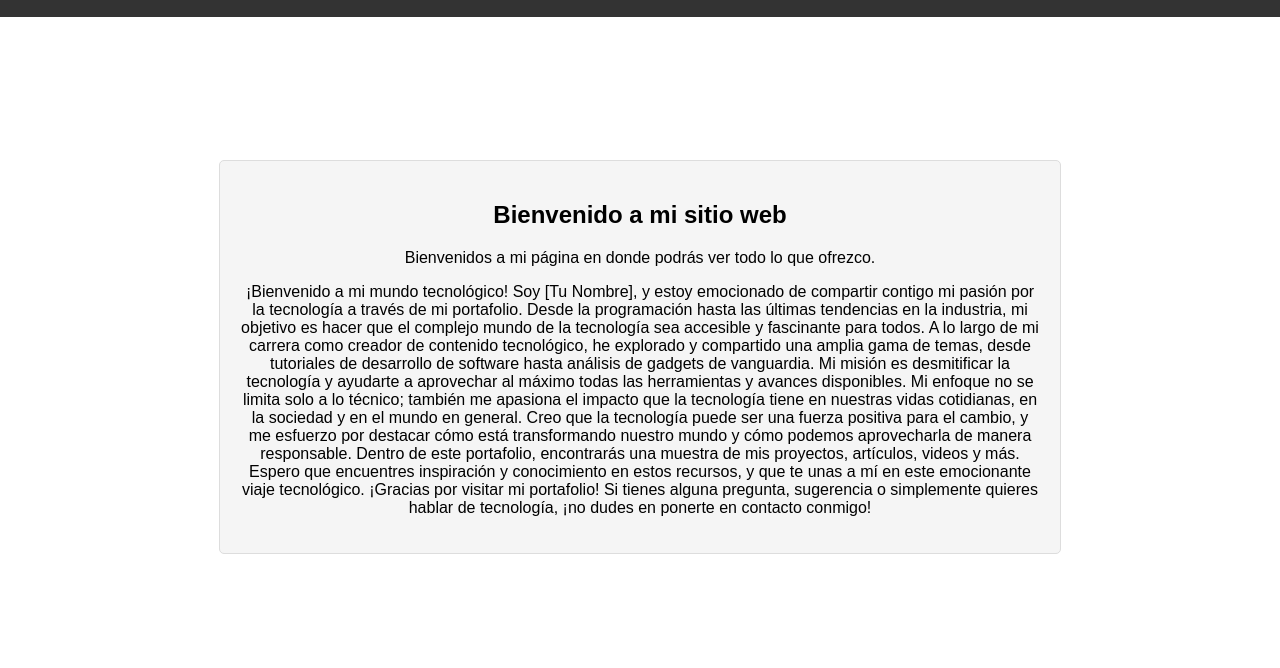
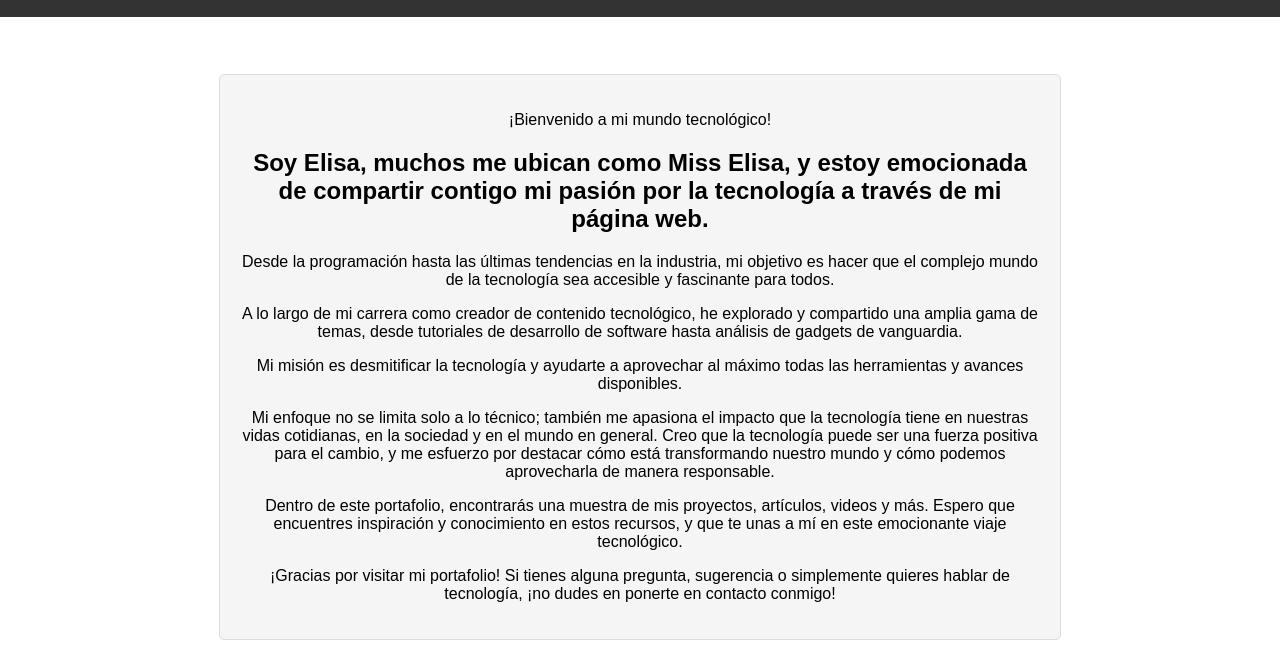
Before and after one commit to elisarrtech/proyectos, a plain HTML site: page index.html in a window 1280 px wide. Shown: the part 132-800 px from the top of the page. Drawn offline with Linux system fonts and the light colour scheme.

Commit message:
Update index.html

```diff
--- a/index.html
+++ b/index.html
@@ -27,19 +27,22 @@
         <!-- Contenido principal de tu página aquí -->
         <div class="container">
             <section class="main-content">
-                <h2>Bienvenido a mi sitio web</h2>
-                <p>Bienvenidos a mi página en donde podrás ver todo lo que ofrezco.</p>
+
                 <p> ¡Bienvenido a mi mundo tecnológico!
 
-Soy [Tu Nombre], y estoy emocionado de compartir contigo mi pasión por la tecnología a través de mi portafolio. Desde la programación hasta las últimas tendencias en la industria, mi objetivo es hacer que el complejo mundo de la tecnología sea accesible y fascinante para todos.
+<h2>Soy Elisa, muchos me ubican como Miss Elisa, y estoy emocionada de compartir contigo mi pasión por la tecnología a través de mi página web. </h2>
 
-A lo largo de mi carrera como creador de contenido tecnológico, he explorado y compartido una amplia gama de temas, desde tutoriales de desarrollo de software hasta análisis de gadgets de vanguardia. Mi misión es desmitificar la tecnología y ayudarte a aprovechar al máximo todas las herramientas y avances disponibles.
+<p>Desde la programación hasta las últimas tendencias en la industria, mi objetivo es hacer que el complejo mundo de la tecnología sea accesible y fascinante para todos. </p>
 
-Mi enfoque no se limita solo a lo técnico; también me apasiona el impacto que la tecnología tiene en nuestras vidas cotidianas, en la sociedad y en el mundo en general. Creo que la tecnología puede ser una fuerza positiva para el cambio, y me esfuerzo por destacar cómo está transformando nuestro mundo y cómo podemos aprovecharla de manera responsable.
+<p>A lo largo de mi carrera como creador de contenido tecnológico, he explorado y compartido una amplia gama de temas, desde tutoriales de desarrollo de software hasta análisis de gadgets de vanguardia.</p>
 
-Dentro de este portafolio, encontrarás una muestra de mis proyectos, artículos, videos y más. Espero que encuentres inspiración y conocimiento en estos recursos, y que te unas a mí en este emocionante viaje tecnológico.
+<p> Mi misión es desmitificar la tecnología y ayudarte a aprovechar al máximo todas las herramientas y avances disponibles.</p>
 
-¡Gracias por visitar mi portafolio! Si tienes alguna pregunta, sugerencia o simplemente quieres hablar de tecnología, ¡no dudes en ponerte en contacto conmigo!</p>
+<p>Mi enfoque no se limita solo a lo técnico; también me apasiona el impacto que la tecnología tiene en nuestras vidas cotidianas, en la sociedad y en el mundo en general. Creo que la tecnología puede ser una fuerza positiva para el cambio, y me esfuerzo por destacar cómo está transformando nuestro mundo y cómo podemos aprovecharla de manera responsable.</p>
+
+<p>Dentro de este portafolio, encontrarás una muestra de mis proyectos, artículos, videos y más. Espero que encuentres inspiración y conocimiento en estos recursos, y que te unas a mí en este emocionante viaje tecnológico.</p>
+
+<p>¡Gracias por visitar mi portafolio! Si tienes alguna pregunta, sugerencia o simplemente quieres hablar de tecnología, ¡no dudes en ponerte en contacto conmigo!</p>
             </section>
         </div>
     </main>
```
